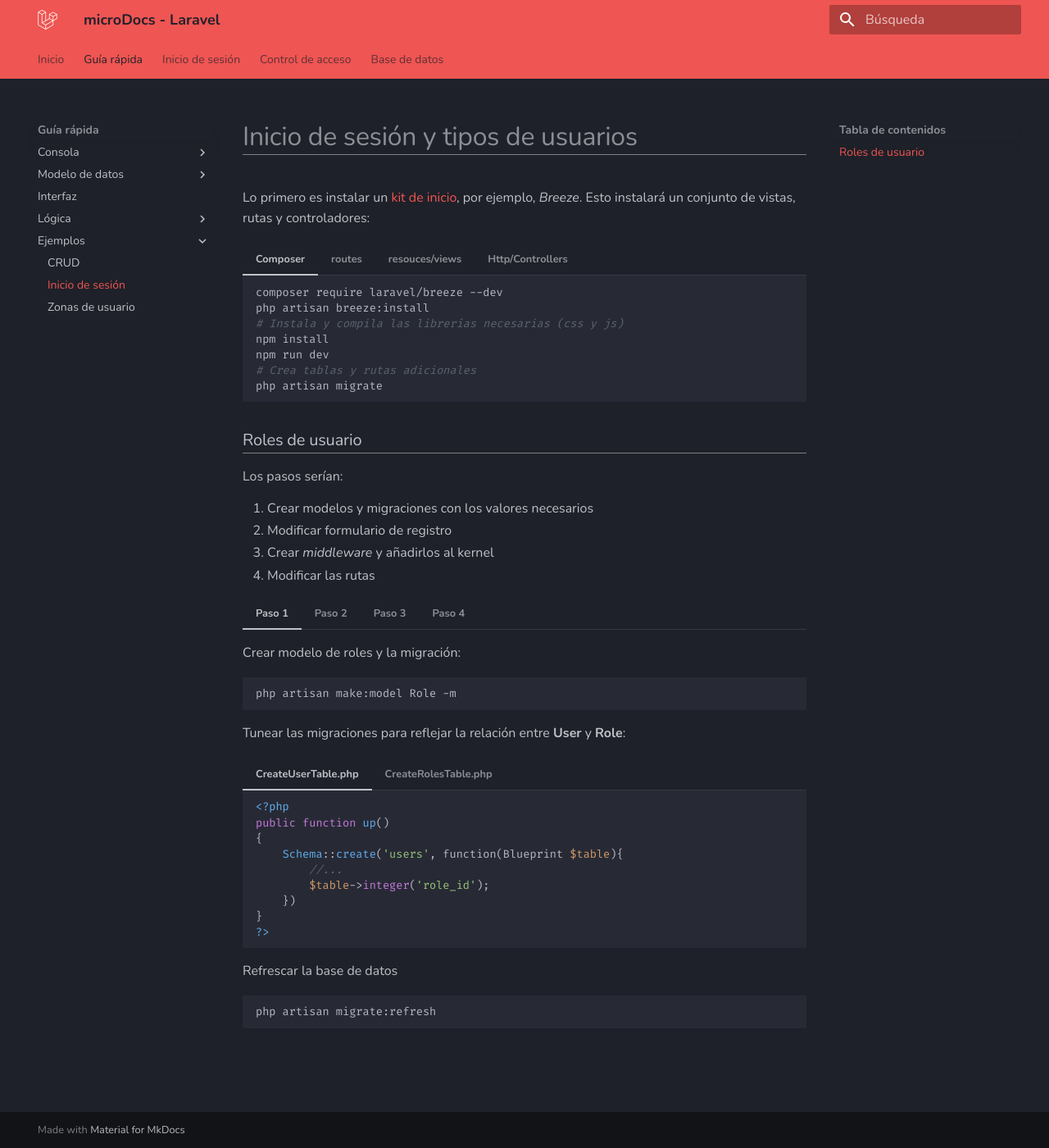
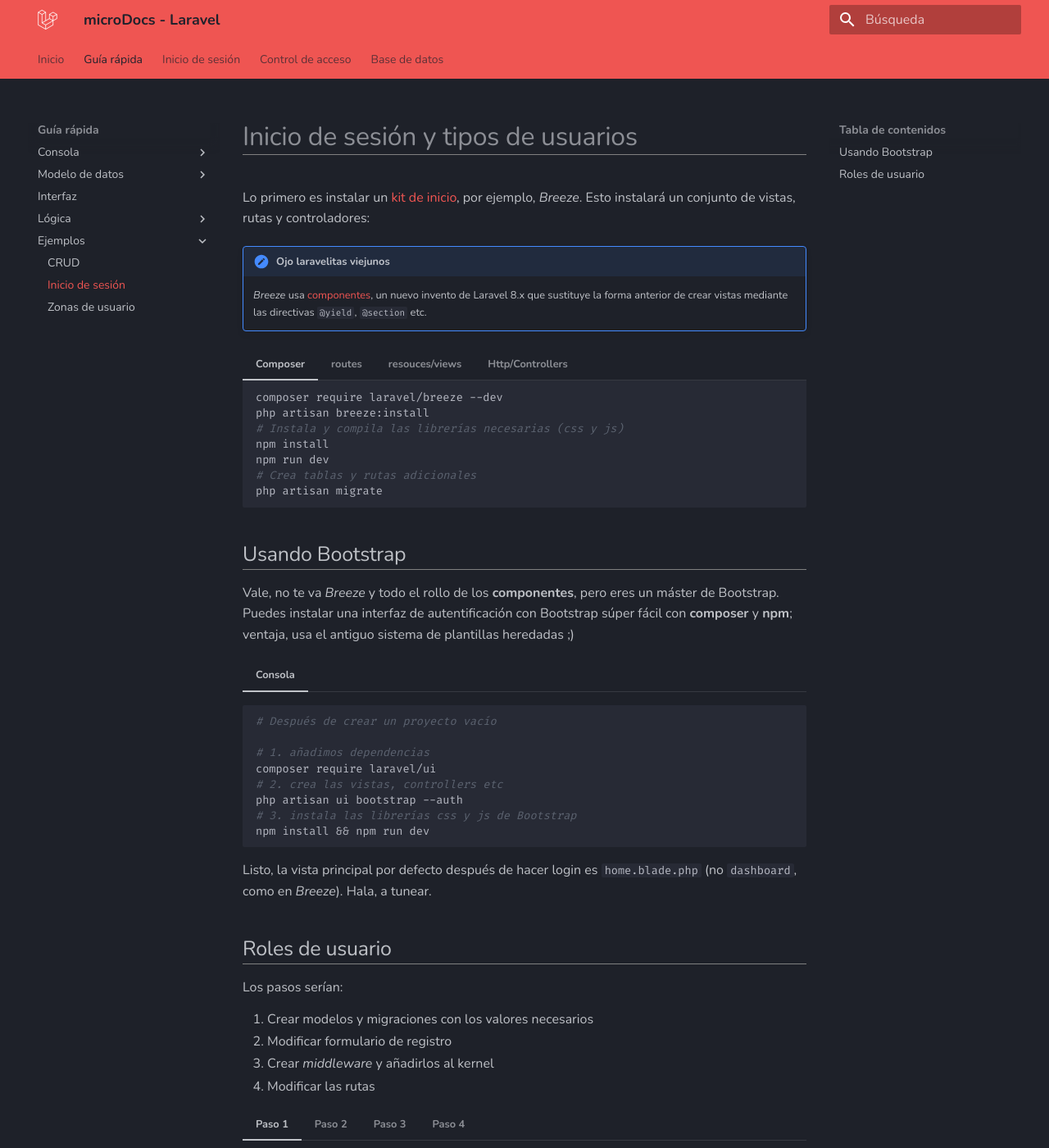
Before and after one commit to jaimeranchal/docs-laravel, an MkDocs documentation site: the page built from docs/min/auth.md, in a window 1280 px wide and 1400 px high. Shown: the whole window at 82% size. Built offline with MkDocs 1.6.1 and Material for MkDocs 9.7.7, drawn with Linux system fonts in a browser that asks for light colours; nearby versions of some CDN libraries.

Commit message:
Cómo crear sistema autentificación con Bootstrap

````diff
--- a/docs/min/roles.md
+++ b/docs/min/auth.md
@@ -1,6 +1,9 @@
 # Inicio de sesión y tipos de usuarios
 
 Lo primero es instalar un [kit de inicio](), por ejemplo, _Breeze_. Esto instalará un conjunto de vistas, rutas y controladores:
+
+!!! note "Ojo laravelitas viejunos"
+    _Breeze_ usa [componentes](https://laravel.com/docs/8.x/blade#components), un nuevo invento de Laravel 8.x que sustituye la forma anterior de crear vistas mediante las directivas `@yield`, `@section` etc.
 
 === "Composer"
     ```sh
@@ -76,7 +79,25 @@ Lo primero es instalar un [kit de inicio](), por ejemplo, _Breeze_. Esto instala
         VerifyEmailController.php
     ```
 
-### Roles de usuario
+## Usando Bootstrap
+
+Vale, no te va _Breeze_ y todo el rollo de los **componentes**, pero eres un máster de Bootstrap. Puedes instalar una interfaz de autentificación con Bootstrap súper fácil con **composer** y **npm**; ventaja, usa el antiguo sistema de plantillas heredadas ;)
+
+=== "Consola"
+```sh
+# Después de crear un proyecto vacío
+
+# 1. añadimos dependencias
+composer require laravel/ui
+# 2. crea las vistas, controllers etc
+php artisan ui bootstrap --auth
+# 3. instala las librerías css y js de Bootstrap
+npm install && npm run dev
+```
+
+Listo, la vista principal por defecto después de hacer login es `home.blade.php` (no `dashboard`, como en _Breeze_). Hala, a tunear.
+
+## Roles de usuario
 
 Los pasos serían:
 
--- a/mkdocs.yml
+++ b/mkdocs.yml
@@ -71,7 +71,7 @@ nav:
           - Middleware: 'min/middleware.md'
         - Ejemplos:
           - CRUD: 'min/crud.md'
-          - 'Inicio de sesión': 'min/roles.md'
+          - 'Inicio de sesión': 'min/auth.md'
           - 'Zonas de usuario': 'min/zones.md'
     - 'Inicio de sesión': 'full/auth.md'
     - 'Control de acceso': 'full/auto.md'
````
Also changed, not shown: docs/min/views.md (+27 -0 lines).
